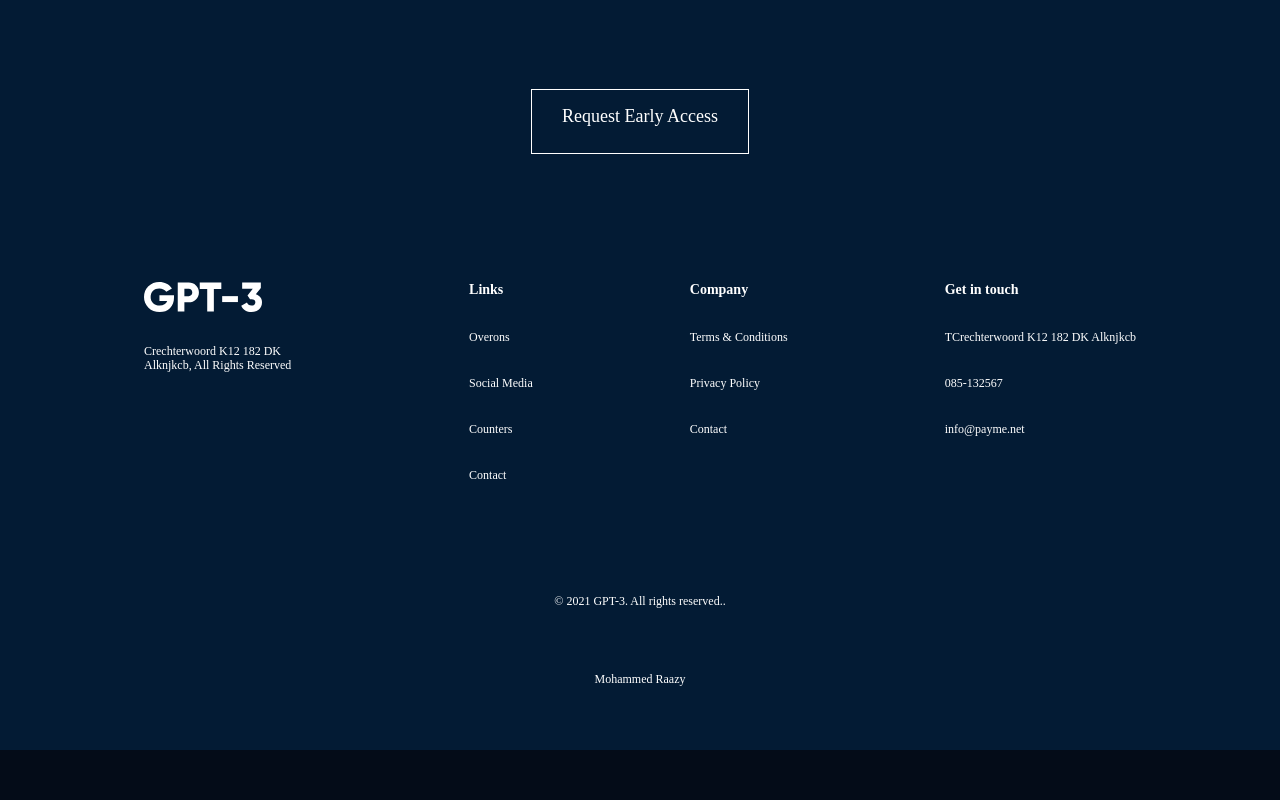
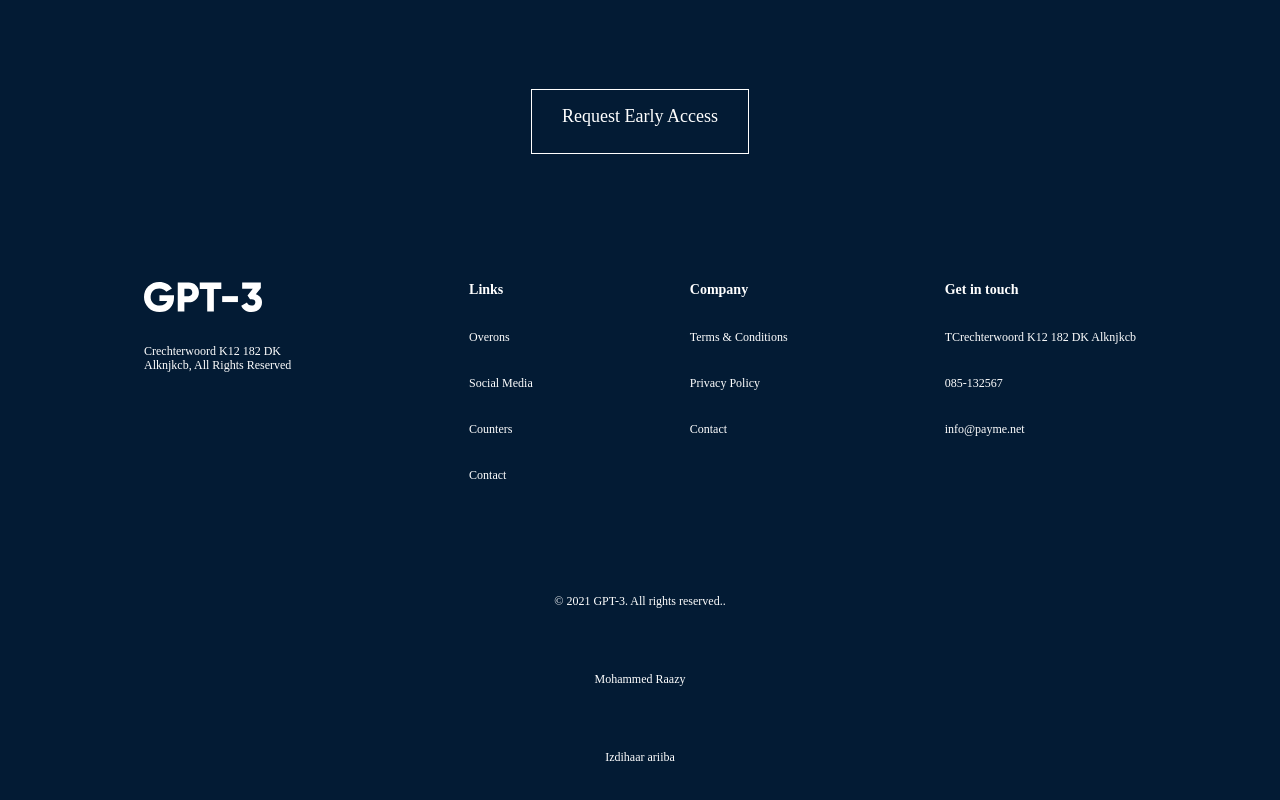
Before and after one commit to muhammadraazy/chatGpt-homepage, a React (Create React App) app: page / in a window 1280 px wide. Shown: the part 4286-5086 px from the top of the page. Before the commit the page ends 5036 px from the top, so only its background shows below. Built offline with nearby package versions, Linux system fonts and the light colour scheme.

Commit message:
added new paragraph
added new paragraph

```diff
--- a/src/containers/footer/Footer.jsx
+++ b/src/containers/footer/Footer.jsx
@@ -53,6 +53,7 @@ const Footer = () => {
         <div className="gpt3__footer-copyright">
           <p> © 2021 GPT-3. All rights reserved.. </p>
           <p> Mohammed Raazy </p>
+          <p> Izdihaar ariiba </p>
         </div>
     </div>
   )
```
